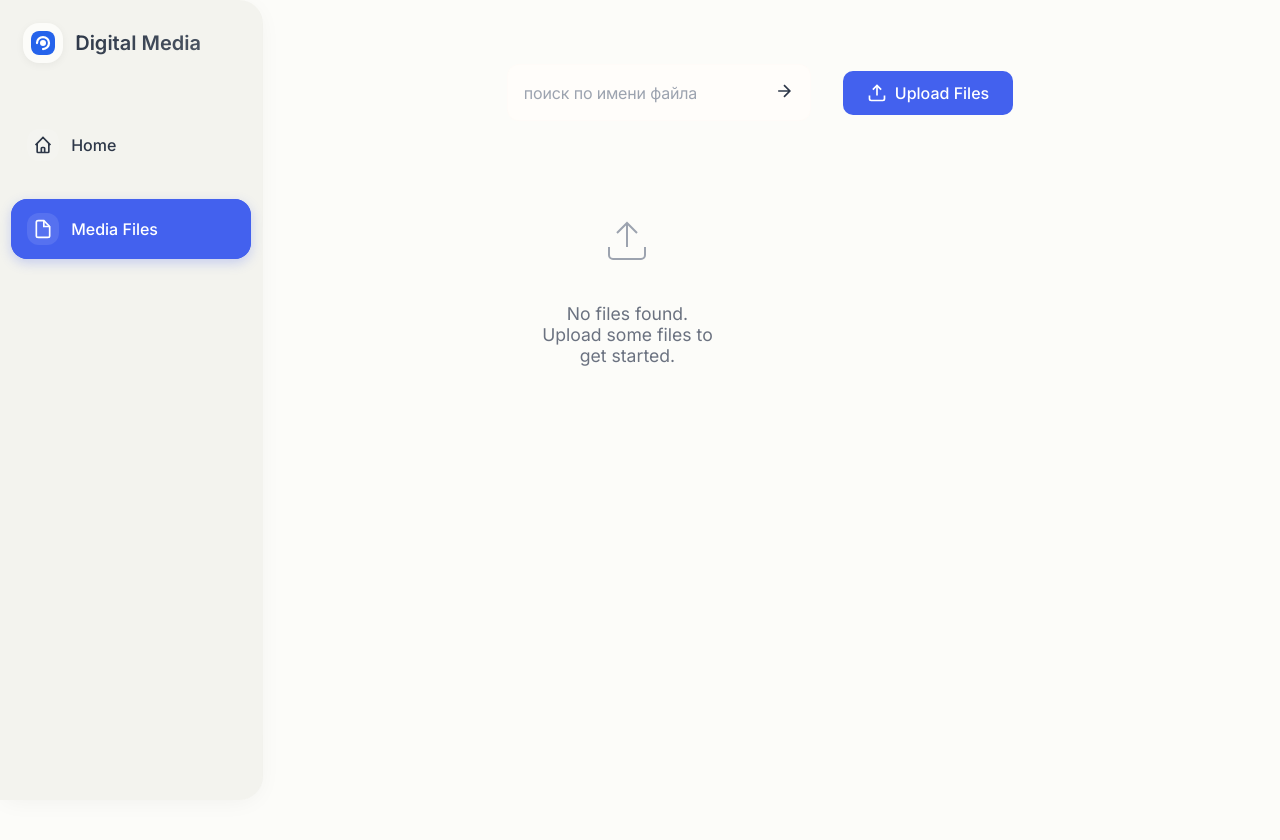
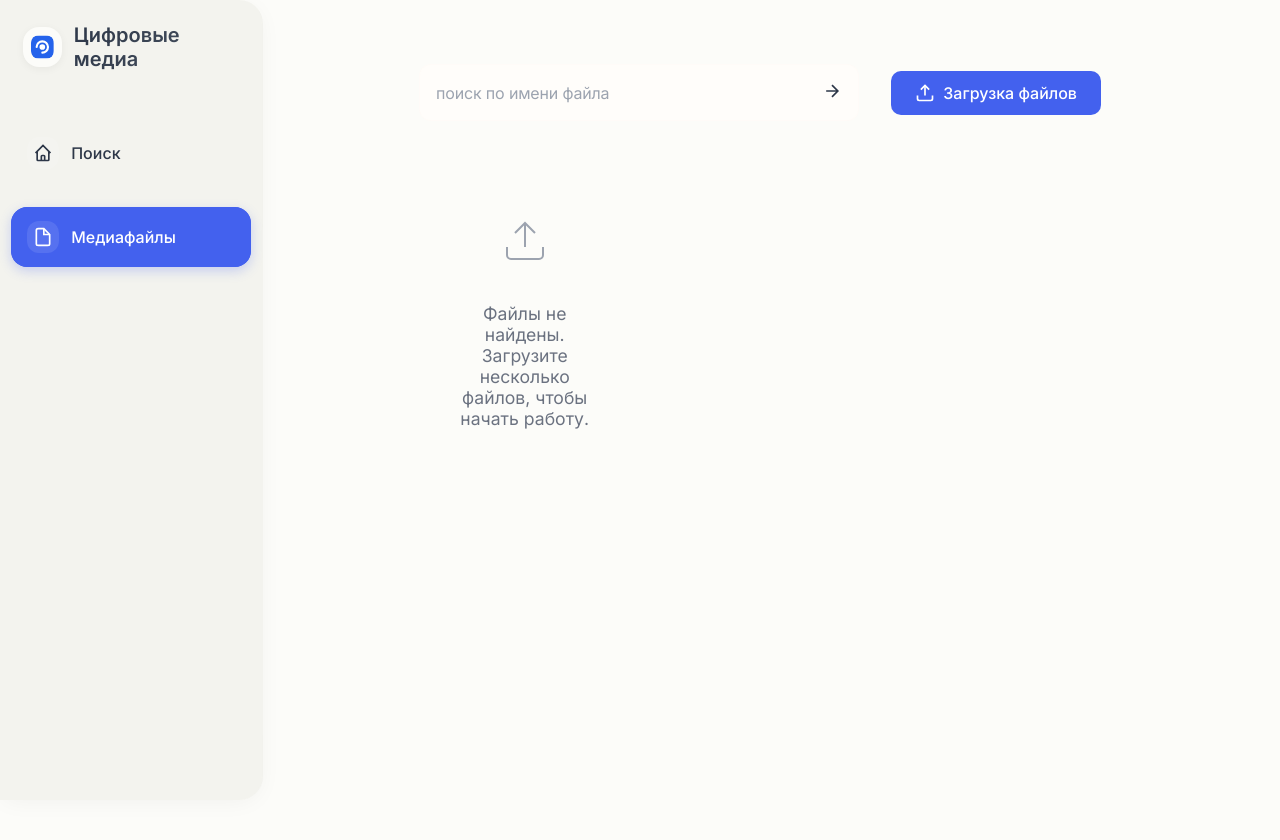
Before and after one commit to Batterlake/media-digital-rag, a FastAPI app: page /files in a window 1280 px wide. Shown: the top 840 px of the page. Run offline with FastAPI, Linux system fonts and the light colour scheme; parts of the project's set-up code (start-up, migrations or seed data) failed here and were passed over.

Commit message:
feat(localization): adopted russian interface

```diff
--- a/app/routers/files.py
+++ b/app/routers/files.py
@@ -1,5 +1,6 @@
 import asyncio
 import json
+import logging
 import math
 import os
 from pathlib import Path
@@ -51,7 +52,7 @@ def get_pdf_first_page(pdf_path):
                 page.write_to_file(str(preview_path))
                 return f"/previews/{preview_name}"
         except Exception as e:
-            print(f"Error generating preview for {pdf_path}: {e}")
+            logging.error(f"Error generating preview for {pdf_path}: {e}")
             return None
     else:
         return f"/previews/{preview_name}"
@@ -77,14 +78,12 @@ async def process_upload(files: List[Path]):
         for file_path in files:
             try:
                 # Convert PDF progress
-                async for chunk in send_progress(
-                    {
-                        "stage": "converting",
-                        "file": file_path.name,
-                        "progress": 0,
-                        "message": f"Converting {file_path.name}...",
-                    }
-                ):
+                async for chunk in send_progress({
+                    "stage": "converting",
+                    "file": file_path.name,
+                    "progress": 0,
+                    "message": f"Converting {file_path.name}...",
+                }):
                     yield chunk
 
                 total_pages = pyvips.Image.new_from_file(str(file_path)).get("n-pages")
@@ -96,14 +95,12 @@ async def process_upload(files: List[Path]):
                     uploaded_pages.append(preview_path)
 
                     # Update conversion progress
-                    async for chunk in send_progress(
-                        {
-                            "stage": "converting",
-                            "file": file_path.name,
-                            "progress": (i + 1) / total_pages * 100,
-                            "message": f"Converting page {i + 1} of {total_pages} for {file_path.name}...",
-                        }
-                    ):
+                    async for chunk in send_progress({
+                        "stage": "преобразование",
+                        "file": file_path.name,
+                        "progress": (i + 1) / total_pages * 100,
+                        "message": f"Преобразование страницы {i + 1} из {total_pages} для {file_path.name}...",
+                    }):
                         yield chunk
 
                 file_data = {
@@ -117,39 +114,35 @@ async def process_upload(files: List[Path]):
                 uploaded_files.append(file_data)
 
             except Exception as e:
-                async for chunk in send_progress(
-                    {"error": f"Failed to process {file_path.name}: {str(e)}"}
-                ):
+                async for chunk in send_progress({
+                    "error": f"Не удалось обработать {file_path.name}: {str(e)}"
+                }):
                     yield chunk
                 return
 
         if uploaded_pages:
             # Indexing progress
-            async for chunk in send_progress(
-                {
-                    "stage": "indexing",
-                    "progress": 50,
-                    "message": "Indexing uploaded files...",
-                }
-            ):
+            async for chunk in send_progress({
+                "stage": "индексирование",
+                "progress": 50,
+                "message": "Индексирование загруженных файлов...",
+            }):
                 yield chunk
 
             # Index the files
             index_uploaded_files(uploaded_pages)
 
         # Complete
-        async for chunk in send_progress(
-            {
-                "stage": "complete",
-                "progress": 100,
-                "message": "Upload complete",
-                "files": uploaded_files,
-            }
-        ):
+        async for chunk in send_progress({
+            "stage": "Готово",
+            "progress": 100,
+            "message": "Загрузка завершена",
+            "files": uploaded_files,
+        }):
             yield chunk
 
     except Exception as e:
-        async for chunk in send_progress({"error": f"Upload failed: {str(e)}"}):
+        async for chunk in send_progress({"error": f"Загрузка не удалась: {str(e)}"}):
             yield chunk
 
 
@@ -240,7 +233,7 @@ async def files(
 async def get_pdf(filename: str):
     file_path = Path("uploads") / filename
     if not file_path.exists():
-        raise HTTPException(status_code=404, detail="PDF file not found")
+        raise HTTPException(status_code=404, detail="Файл PDF не найден")
     return FileResponse(
         path=file_path,
         media_type="application/pdf",
--- a/app/templates/files.html
+++ b/app/templates/files.html
@@ -1,6 +1,6 @@
 {% extends "base.html" %}
 
-{% block title %}Media Files{% endblock %}
+{% block title %}Медиафайлы{% endblock %}
 
 {% block content %}
 <div class="container">
@@ -32,11 +32,11 @@
                         <polyline points="17 8 12 3 7 8" />
                         <line x1="12" y1="3" x2="12" y2="15" />
                     </svg>
-                    <span class="upload-text">Upload Files</span>
+                    <span class="upload-text">Загрузка файлов</span>
                 </div>
                 <div class="upload-loading">
                     <div class="upload-spinner"></div>
-                    <span>Processing...</span>
+                    <span>Обработка...</span>
                 </div>
             </label>
         </div>
@@ -46,7 +46,7 @@
         {% for file in files %}
         <div class="grid-item">
             <div class="media-item">
-                <a href="/pdf/{{ file.name }}" class="media-item-link">
+                <a href="/pdf/{{ file.name }}" target="_blank" rel="noopener noreferrer" class="media-item-link">
                     <div class="preview-container">
                         {% if file.preview_url %}
                         <img src="{{ file.preview_url }}" alt="PDF Preview">
@@ -95,7 +95,7 @@
                 <polyline points="17 8 12 3 7 8" />
                 <line x1="12" y1="3" x2="12" y2="15" />
             </svg>
-            <p>No files found. Upload some files to get started.</p>
+            <p>Файлы не найдены. Загрузите несколько файлов, чтобы начать работу.</p>
         </div>
         {% endif %}
     </div>
@@ -103,18 +103,19 @@
     <div class="pagination">
         {% if has_prev %}
         <a href="/files?page={{ current_page - 1 }}{% if search %}&search={{ search }}{% endif %}" class="page-btn">&lt;
-            Previous</a>
+            Предыдущая</a>
         {% else %}
-        <button class="page-btn" disabled>&lt; Previous</button>
+        <button class="page-btn" disabled>&lt; Предыдущая</button>
         {% endif %}
 
-        <span class="page-info">Page {{ current_page }} of {{ total_pages }}</span>
+        <span class="page-info">Страница {{ current_page }} из {{ total_pages }}</span>
 
         {% if has_next %}
-        <a href="/files?page={{ current_page + 1 }}{% if search %}&search={{ search }}{% endif %}" class="page-btn">Next
+        <a href="/files?page={{ current_page + 1 }}{% if search %}&search={{ search }}{% endif %}"
+            class="page-btn">Следующая
             &gt;</a>
         {% else %}
-        <button class="page-btn" disabled>Next &gt;</button>
+        <button class="page-btn" disabled>Следующая &gt;</button>
         {% endif %}
     </div>
     {% endif %}
--- a/app/templates/sidebar.html
+++ b/app/templates/sidebar.html
@@ -6,7 +6,7 @@
                 stroke="white" stroke-width="3" stroke-linecap="round" />
             <circle cx="16" cy="16" r="4" fill="white" />
         </svg>
-        <span>Digital Media</span>
+        <span>Цифровые медиа</span>
     </div>
 
     <a href="/" class="nav-item {% if request.url.path == '/' %}active{% endif %}">
@@ -14,7 +14,7 @@
             <path
                 d="M3 12l2-2m0 0l7-7 7 7M5 10v10a1 1 0 001 1h3m10-11l2 2m-2-2v10a1 1 0 01-1 1h-3m-6 0a1 1 0 001-1v-4a1 1 0 011-1h2a1 1 0 011 1v4a1 1 0 001 1m-6 0h6" />
         </svg>
-        <span>Home</span>
+        <span>Поиск</span>
     </a>
 
     <a href="/files" class="nav-item {% if request.url.path == '/files' %}active{% endif %}">
@@ -22,6 +22,6 @@
             <path d="M13 2H6a2 2 0 0 0-2 2v16a2 2 0 0 0 2 2h12a2 2 0 0 0 2-2V9z"></path>
             <polyline points="13 2 13 9 20 9"></polyline>
         </svg>
-        <span>Media Files</span>
+        <span>Медиафайлы</span>
     </a>
 </div>
```
Also changed, not shown: app/routers/home.py (+34 -40 lines), app/templates/index.html (+6 -6 lines).
